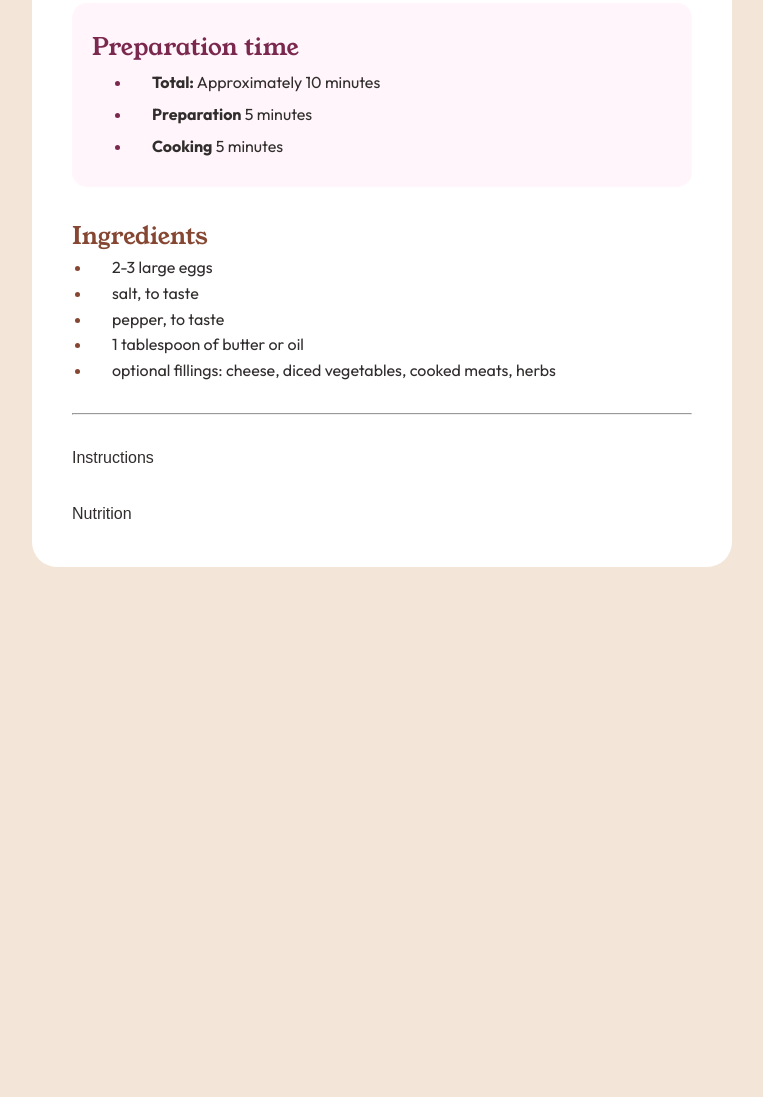
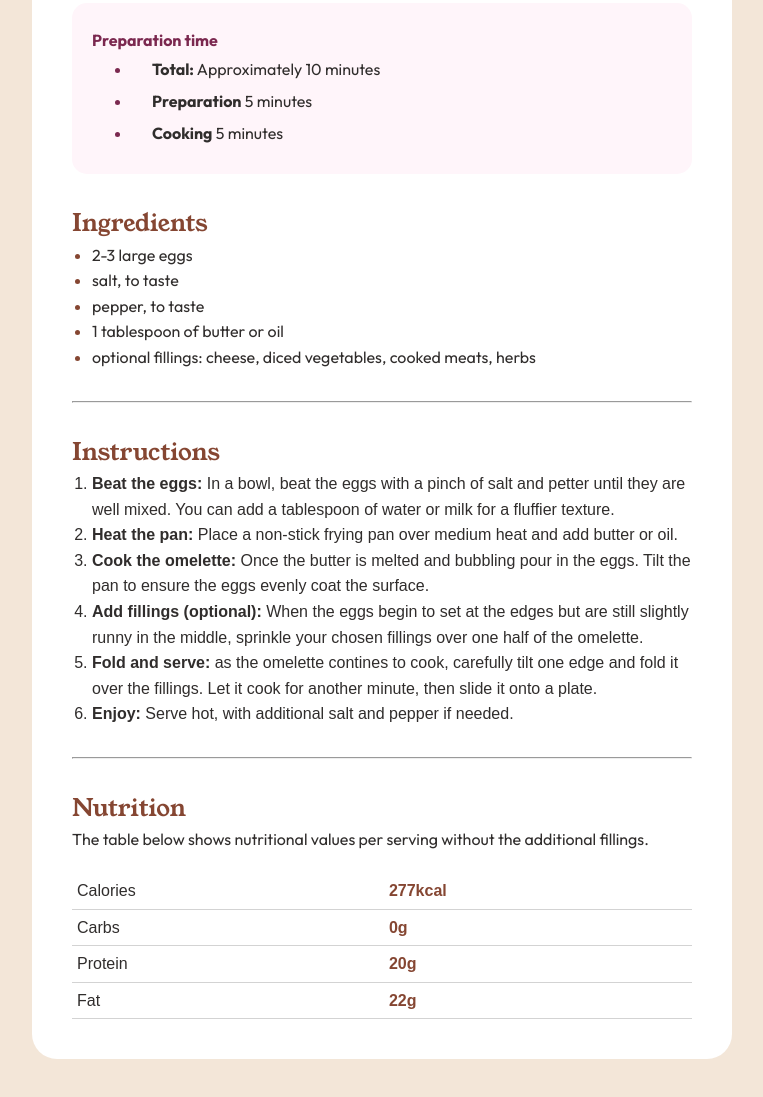
Before and after one commit to enrightc/recipe-page-challenge, a plain HTML site: page index.html in a window 1280 px wide. Shown: the part 571-1668 px from the top of the page, without its empty margins (258-1021 px from the left). Before the commit the page ends 1213 px from the top, so only its background shows below. Drawn offline with Linux system fonts and the light colour scheme.

Commit message:
Added style

```diff
--- a/assets/css/style.css
+++ b/assets/css/style.css
@@ -89,8 +89,9 @@ p, ul {
     padding-top: 25px;
 }
 
-.preparation h2 {
-    color: hsl(332, 51%, 32%)
+.prep-title {
+    color: hsl(332, 51%, 32%);
+    font-size: 16px;
 }
 
 .prep-list {
@@ -111,10 +112,32 @@ p, ul {
     color: hsl(14, 45%, 36%);
 }
 
-.ingredients li {
-    padding-left: 20px;
-}
 
 .ingredients {
     padding-left: 20px;
 }
+
+.instructions  {
+    padding-left: 20px;
+}
+
+table {
+    border-collapse: collapse;
+    margin-top: 20px;
+}
+ tr {
+    border-bottom: 1px solid lightgray;
+}
+
+th, td {
+    padding: 5px;
+}
+
+.value {
+    color: hsl(14, 45%, 36%);
+    font-weight: bold;
+}
+
+hr {
+   color: lightgray;
+}
--- a/index.html
+++ b/index.html
@@ -18,7 +18,7 @@
 
 
         <section class="preparation">
-            <h2>Preparation time</h2>
+            <p class="prep-title"><strong>Preparation time</strong></p>
             <ul class="prep-list">
                 <li><strong>Total:</strong> Approximately 10 minutes</li>
                 <li><strong>Preparation</strong> 5 minutes</li>
@@ -40,11 +40,42 @@
         <hr>
 
         <section>
-            Instructions
+            <h2>Instructions</h2>
+            <ol class="instructions">
+                <li><strong>Beat the eggs:</strong> In a bowl, beat the eggs with a pinch of salt and petter until they are well mixed. You can add a tablespoon of water or milk for a fluffier texture.</li>
+                <li><strong>Heat the pan:</strong> Place a non-stick frying pan over medium heat and add butter or oil.</li>
+                <li><strong>Cook the omelette:</strong> Once the butter is melted and bubbling pour in the eggs. Tilt the pan to ensure the eggs evenly coat the surface.</li>
+                <li><strong>Add fillings (optional):</strong> When the eggs begin to set at the edges but are still slightly runny in the middle, sprinkle your chosen fillings over one half of the omelette.</li>
+                <li><strong>Fold and serve:</strong> as the omelette contines to cook, carefully tilt one edge and fold it over the fillings. Let it cook for another minute, then slide it onto a plate.</li>
+                <li><strong>Enjoy:</strong> Serve hot, with additional salt and pepper if needed.</li>
+            </ol>
         </section>
+        <hr>
+        <section>
+            <h2>Nutrition</h2>
+            <p>The table below shows nutritional values per serving without the additional fillings.</p>
+            <table style="width:100%">
+                <tr>
+                    <td>Calories</td>
+                    <td class="value">277kcal</td>
 
-        <section>
-            Nutrition
+                </tr>
+
+                <tr>
+                    <td>Carbs</td>
+                    <td class="value">0g</td>
+                </tr>
+
+                <tr>
+                    <td>Protein</td>
+                    <td class="value">20g</td>
+                </tr>
+
+                <tr>
+                    <td>Fat</td>
+                    <td class="value">22g</td>
+                </tr>
+            </table>
         </section>
     </article>
     </main>
```
